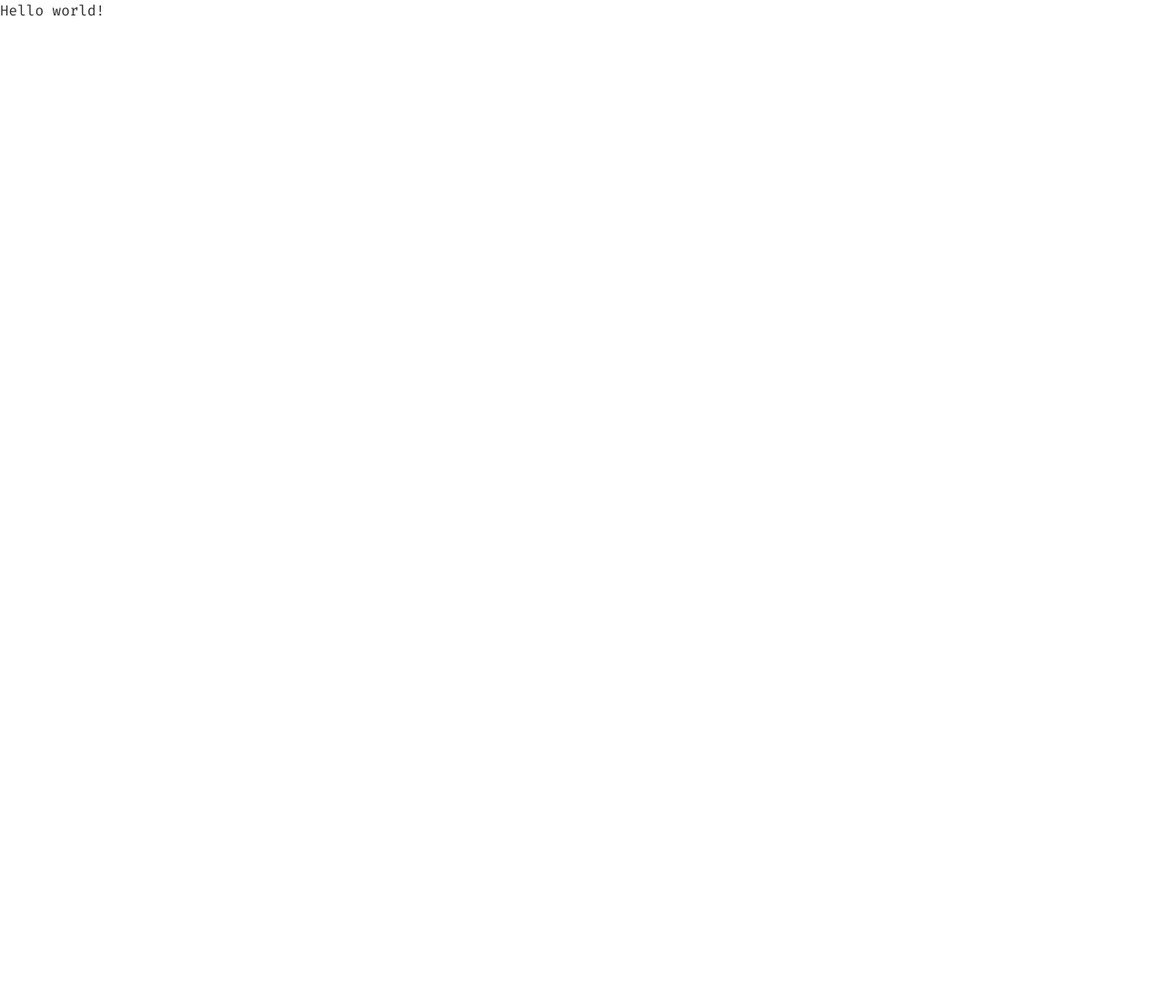
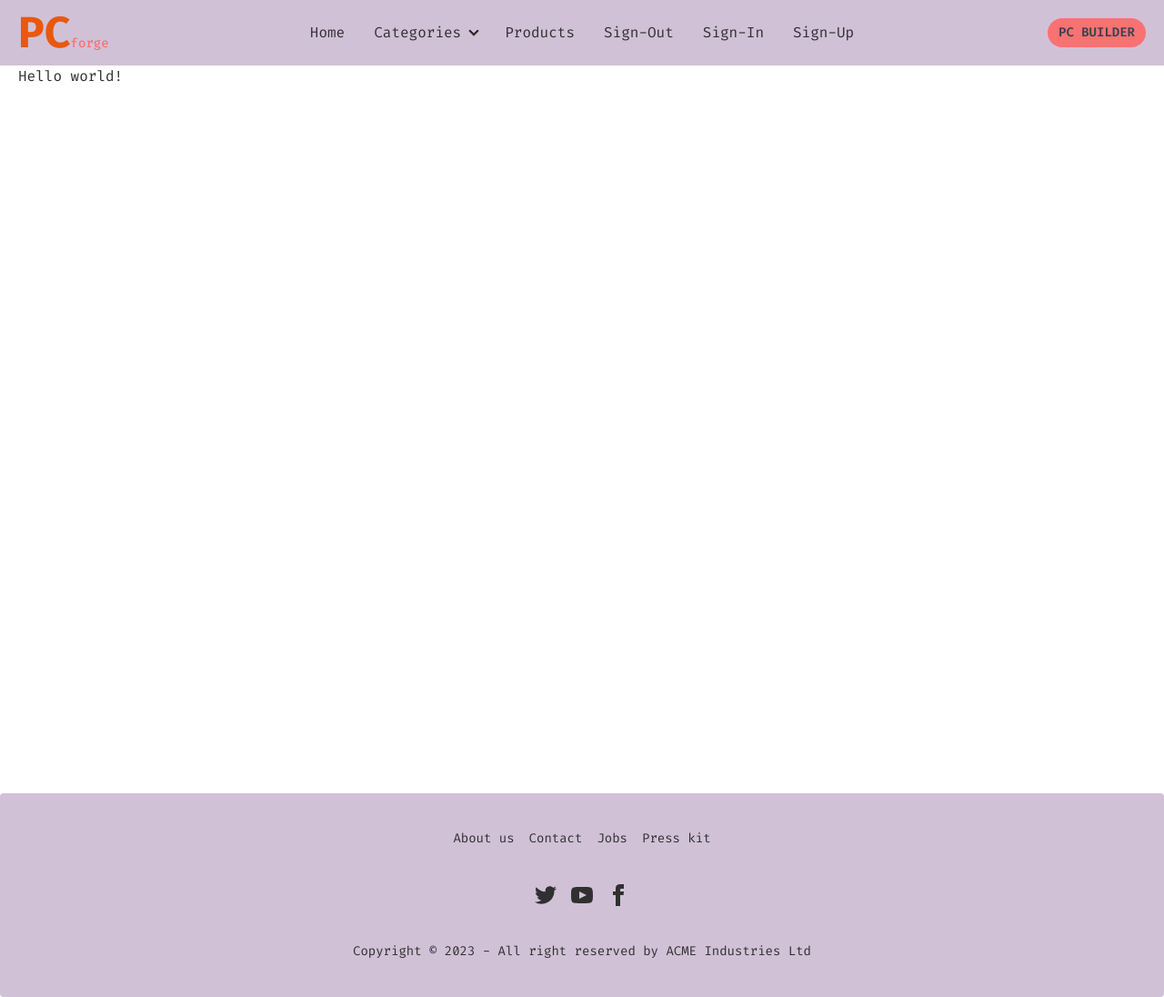
Before and after one commit to ThisIsKhalid/pc-builder-frontend, a Next.js app: page / in a window 1280 px wide. Shown: the whole page at 91% size. Before the commit the page ends 800 px from the top, so only its background shows below. Built offline with nearby package versions, Linux system fonts and the light colour scheme.

Commit message:
created mainLayout

```diff
--- a/package.json
+++ b/package.json
@@ -16,6 +16,7 @@
     "postcss": "8.4.29",
     "react": "18.2.0",
     "react-dom": "18.2.0",
+    "react-icons": "^4.11.0",
     "tailwindcss": "3.3.3"
   },
   "devDependencies": {
--- /dev/null
+++ b/src/components/Layout/Footer.jsx
@@ -0,0 +1,56 @@
+import React from "react";
+
+const Footer = () => {
+  return (
+    <footer className="footer footer-center p-10 bg-primary text-base-content rounded">
+      <nav className="grid grid-flow-col gap-4">
+        <a className="link link-hover">About us</a>
+        <a className="link link-hover">Contact</a>
+        <a className="link link-hover">Jobs</a>
+        <a className="link link-hover">Press kit</a>
+      </nav>
+      <nav>
+        <div className="grid grid-flow-col gap-4">
+          <a>
+            <svg
+              xmlns="http://www.w3.org/2000/svg"
+              width="24"
+              height="24"
+              viewBox="0 0 24 24"
+              className="fill-current"
+            >
+              <path d="M24 4.557c-.883.392-1.832.656-2.828.775 1.017-.609 1.798-1.574 2.165-2.724-.951.564-2.005.974-3.127 1.195-.897-.957-2.178-1.555-3.594-1.555-3.179 0-5.515 2.966-4.797 6.045-4.091-.205-7.719-2.165-10.148-5.144-1.29 2.213-.669 5.108 1.523 6.574-.806-.026-1.566-.247-2.229-.616-.054 2.281 1.581 4.415 3.949 4.89-.693.188-1.452.232-2.224.084.626 1.956 2.444 3.379 4.6 3.419-2.07 1.623-4.678 2.348-7.29 2.04 2.179 1.397 4.768 2.212 7.548 2.212 9.142 0 14.307-7.721 13.995-14.646.962-.695 1.797-1.562 2.457-2.549z"></path>
+            </svg>
+          </a>
+          <a>
+            <svg
+              xmlns="http://www.w3.org/2000/svg"
+              width="24"
+              height="24"
+              viewBox="0 0 24 24"
+              className="fill-current"
+            >
+              <path d="M19.615 3.184c-3.604-.246-11.631-.245-15.23 0-3.897.266-4.356 2.62-4.385 8.816.029 6.185.484 8.549 4.385 8.816 3.6.245 11.626.246 15.23 0 3.897-.266 4.356-2.62 4.385-8.816-.029-6.185-.484-8.549-4.385-8.816zm-10.615 12.816v-8l8 3.993-8 4.007z"></path>
+            </svg>
+          </a>
+          <a>
+            <svg
+              xmlns="http://www.w3.org/2000/svg"
+              width="24"
+              height="24"
+              viewBox="0 0 24 24"
+              className="fill-current"
+            >
+              <path d="M9 8h-3v4h3v12h5v-12h3.642l.358-4h-4v-1.667c0-.955.192-1.333 1.115-1.333h2.885v-5h-3.808c-3.596 0-5.192 1.583-5.192 4.615v3.385z"></path>
+            </svg>
+          </a>
+        </div>
+      </nav>
+      <aside>
+        <p>Copyright © 2023 - All right reserved by ACME Industries Ltd</p>
+      </aside>
+    </footer>
+  );
+};
+
+export default Footer;
--- /dev/null
+++ b/src/components/Layout/Header.jsx
@@ -0,0 +1,129 @@
+import Link from "next/link";
+import React from "react";
+import { GiHamburgerMenu } from "react-icons/gi";
+
+const Header = () => {
+  return (
+    <div className="navbar bg-primary px-5">
+      <div className="navbar-start">
+        <div className="dropdown">
+          <label tabIndex={0} className="text-xl lg:hidden">
+            <GiHamburgerMenu />
+          </label>
+          <ul
+            tabIndex={0}
+            className="menu menu-sm dropdown-content mt-5 z-[1] p-2 shadow bg-base-100 rounded-box w-52"
+          >
+            <li>
+              <a>Home</a>
+            </li>
+            <li tabIndex={0}>
+              <details>
+                <summary>Categories</summary>
+                <ul className="p-2">
+                  <li>
+                    <Link href="/">CPU/Processor</Link>
+                  </li>
+                  <li>
+                    <Link href="/">Motherboard</Link>
+                  </li>
+                  <li>
+                    <Link href="/">RAM</Link>
+                  </li>
+                  <li>
+                    <Link href="/">Power Supply Unit</Link>
+                  </li>
+                  <li>
+                    <Link href="/">Storage Device</Link>
+                  </li>
+                  <li>
+                    <Link href="/">Monitor</Link>
+                  </li>
+                  <li>
+                    <Link href="/">Mouse</Link>
+                  </li>
+                  <li>
+                    <Link href="/">Others</Link>
+                  </li>
+                </ul>
+              </details>
+            </li>
+            <li>
+              <Link href="/">Products</Link>
+            </li>
+            <li>
+              <Link href="/">Sign-Out</Link>
+            </li>
+            <li>
+              <Link href="/">Sign-In</Link>
+            </li>
+            <li>
+              <Link href="/">Sign-Up</Link>
+            </li>
+          </ul>
+        </div>
+        <Link href="/" className=" text-sm font-medium text-error pl-5 lg:pl-0">
+          <span className="text-5xl font-bold text-orange-600">PC</span>
+          forge
+        </Link>
+      </div>
+      <div className="navbar-center hidden lg:flex">
+        <ul className="menu menu-horizontal px-1 text-base">
+          <li>
+            <Link href="/">Home</Link>
+          </li>
+          <li tabIndex={0}>
+            <details>
+              <summary>Categories</summary>
+              <ul className="p-2 w-60">
+                <li>
+                  <Link href="/">CPU/Processor</Link>
+                </li>
+                <li>
+                  <Link href="/">Motherboard</Link>
+                </li>
+                <li>
+                  <Link href="/">RAM</Link>
+                </li>
+                <li>
+                  <Link href="/">Power Supply Unit</Link>
+                </li>
+                <li>
+                  <Link href="/">Storage Device</Link>
+                </li>
+                <li>
+                  <Link href="/">Monitor</Link>
+                </li>
+                <li>
+                  <Link href="/">Mouse</Link>
+                </li>
+                <li>
+                  <Link href="/">Others</Link>
+                </li>
+              </ul>
+            </details>
+          </li>
+          <li>
+            <Link href="/">Products</Link>
+          </li>
+          <li>
+            <Link href="/">Sign-Out</Link>
+          </li>
+          <li>
+            <Link href="/">Sign-In</Link>
+          </li>
+          <li>
+            <Link href="/">Sign-Up</Link>
+          </li>
+        </ul>
+      </div>
+      <div className="navbar-end">
+        <button className="btn btn-sm bg-error text-gray-700 hover:text-gray-900 border-none hover:bg-success">
+          PC Builder
+        </button>
+      </div>
+    </div>
+  );
+};
+
+export default Header;
--- /dev/null
+++ b/src/components/Layout/MainLayout.jsx
@@ -0,0 +1,17 @@
+import { Fira_Code } from "next/font/google";
+import Footer from "./Footer";
+import Header from "./Header";
+
+const firaCode = Fira_Code({ subsets: ["latin"] });
+
+const MainLayout = ({ children }) => {
+  return (
+    <div className={firaCode.className}>
+      <Header />
+      <main className="min-h-screen px-5">{children}</main>
+      <Footer />
+    </div>
+  );
+};
+
+export default MainLayout;
--- a/src/pages/_app.js
+++ b/src/pages/_app.js
@@ -4,7 +4,9 @@ import { Fira_Code } from "next/font/google";
 const firaCode = Fira_Code({ subsets: ["latin"] });
 
 export default function App({ Component, pageProps }) {
-  return (
+  const getLayout = Component.getLayout || ((page) => page);
+
+  return getLayout(
     <main className={firaCode.className}>
       <Component {...pageProps} />
     </main>
--- a/src/pages/index.js
+++ b/src/pages/index.js
@@ -1,3 +1,4 @@
+import MainLayout from "@/components/Layout/MainLayout";
 import Head from "next/head";
 
 export default function Home() {
@@ -13,8 +14,11 @@ export default function Home() {
         <link rel="icon" href="/pc.png" sizes="any" />
       </Head>
 
-
       <p>Hello world!</p>
     </div>
   );
 }
+
+Home.getLayout = function getLayout(page) {
+  return <MainLayout>{page}</MainLayout>;
+};
--- a/src/styles/globals.css
+++ b/src/styles/globals.css
@@ -1,3 +1,11 @@
 @tailwind base;
 @tailwind components;
 @tailwind utilities;
+
+
+body {
+    margin: 0 auto;
+    padding: 0;
+    box-sizing: border-box;
+    max-width: 1440px;
+}
```
Also changed, not shown: 1 other file (tests, documents, lock files or other folders).
